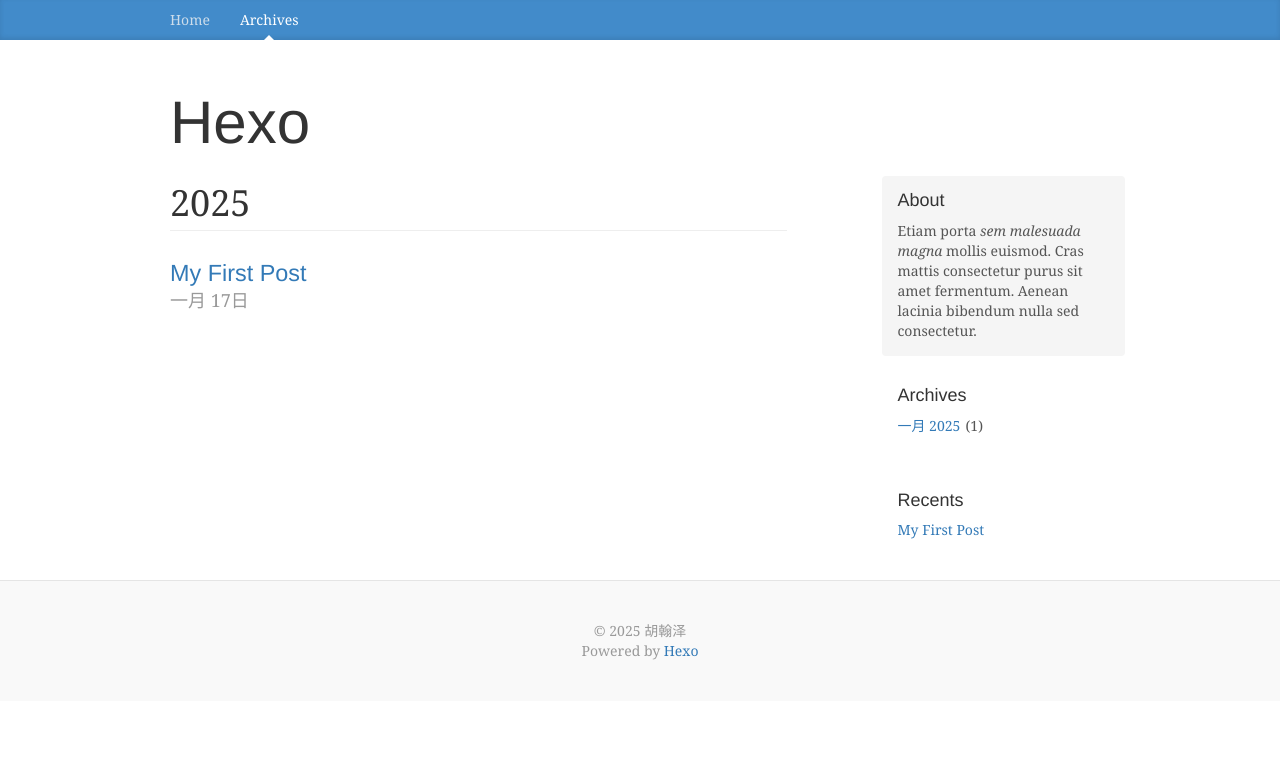
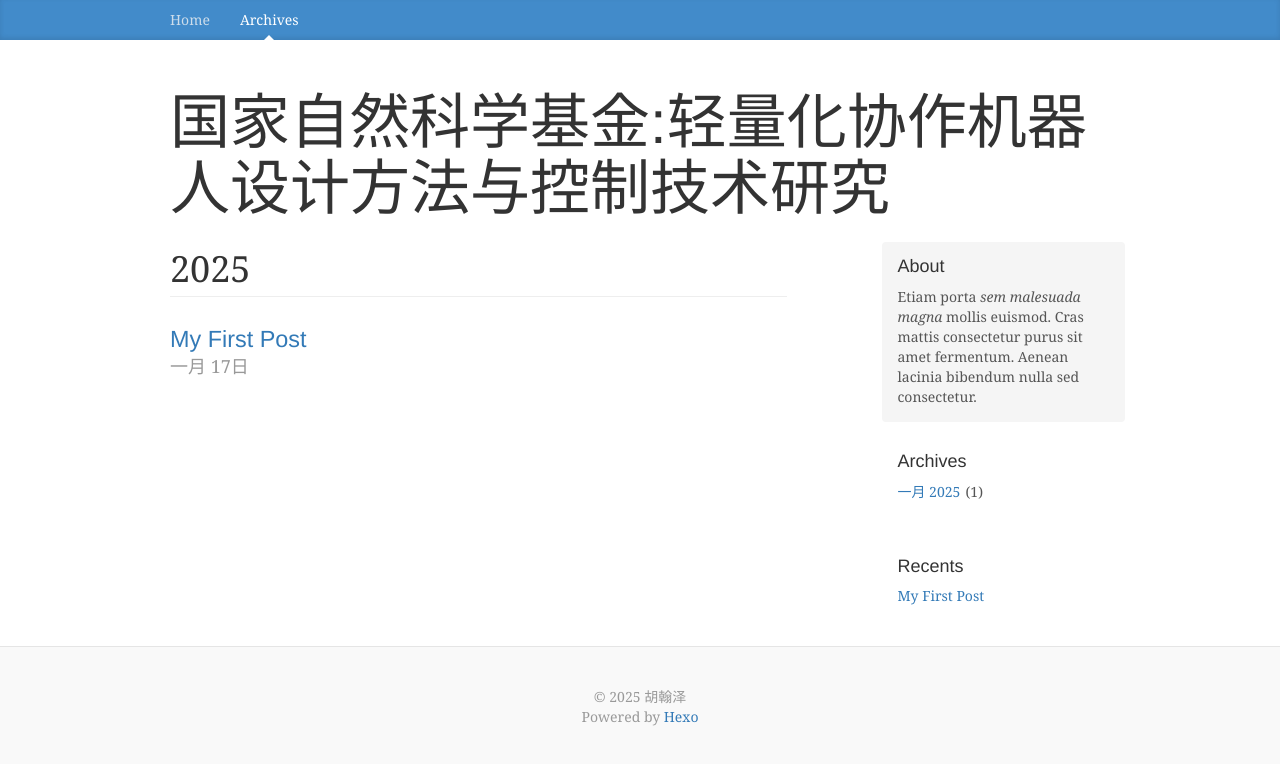
Before and after one commit to UCAS-IAMT/UCAS-IAMT.github.io, a plain HTML site: page archives/2025/01/index.html in a window 1280 px wide. Drawn offline with nearby package versions, Linux system fonts and the light colour scheme.

Commit message:
Site updated: 2025-01-17 22:03:50

```diff
--- a/archives/2025/01/index.html
+++ b/archives/2025/01/index.html
@@ -3,17 +3,17 @@
 <head>
   <meta charset="utf-8">
 
-  <title>Archives: 2025/1 | Hexo</title>
+  <title>Archives: 2025/1 | 国家自然科学基金:轻量化协作机器人设计方法与控制技术研究</title>
   <meta name="viewport" content="width=device-width, initial-scale=1, maximum-scale=1">
   <meta property="og:type" content="website">
-<meta property="og:title" content="Hexo">
+<meta property="og:title" content="国家自然科学基金:轻量化协作机器人设计方法与控制技术研究">
 <meta property="og:url" content="https://ucas-iamt.github.io/archives/2025/01/index.html">
-<meta property="og:site_name" content="Hexo">
+<meta property="og:site_name" content="国家自然科学基金:轻量化协作机器人设计方法与控制技术研究">
 <meta property="og:locale" content="zh_CN">
 <meta property="article:author" content="胡翰泽">
 <meta name="twitter:card" content="summary">
 
-    <link rel="alternate" href="/atom.xml" title="Hexo" type="application/atom+xml">
+    <link rel="alternate" href="/atom.xml" title="国家自然科学基金:轻量化协作机器人设计方法与控制技术研究" type="application/atom+xml">
 
 
 
@@ -68,7 +68,7 @@
 
   <div class="container">
     <div class="blog-header">
-  <h1 class="blog-title">Hexo</h1>
+  <h1 class="blog-title">国家自然科学基金:轻量化协作机器人设计方法与控制技术研究</h1>
 
 </div>
 
```
Also changed, not shown: 2025/01/17/My-First-Post/index.html (+4 -4 lines), archives/2025/index.html (+5 -5 lines), archives/index.html (+5 -5 lines), index.html (+5 -5 lines).
